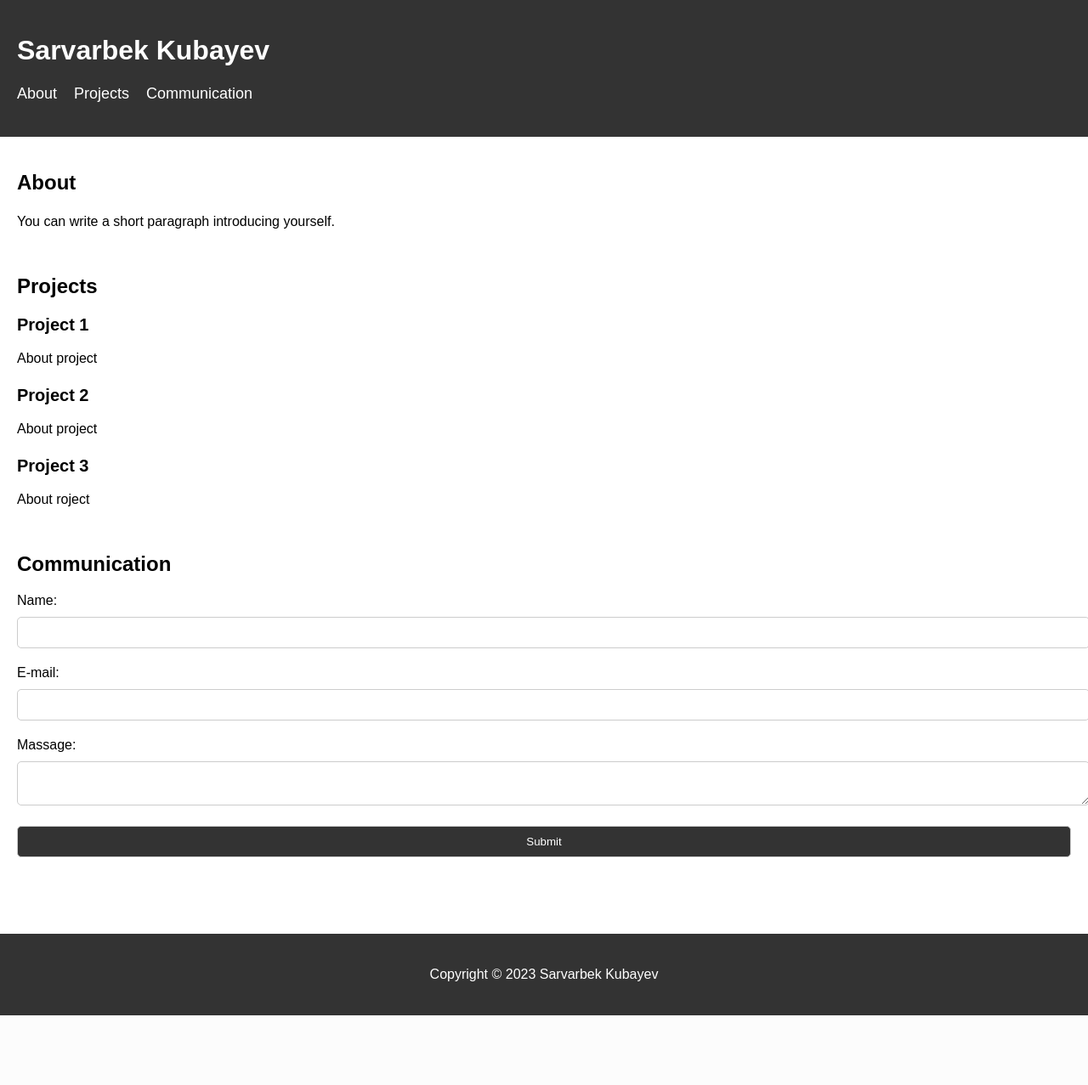
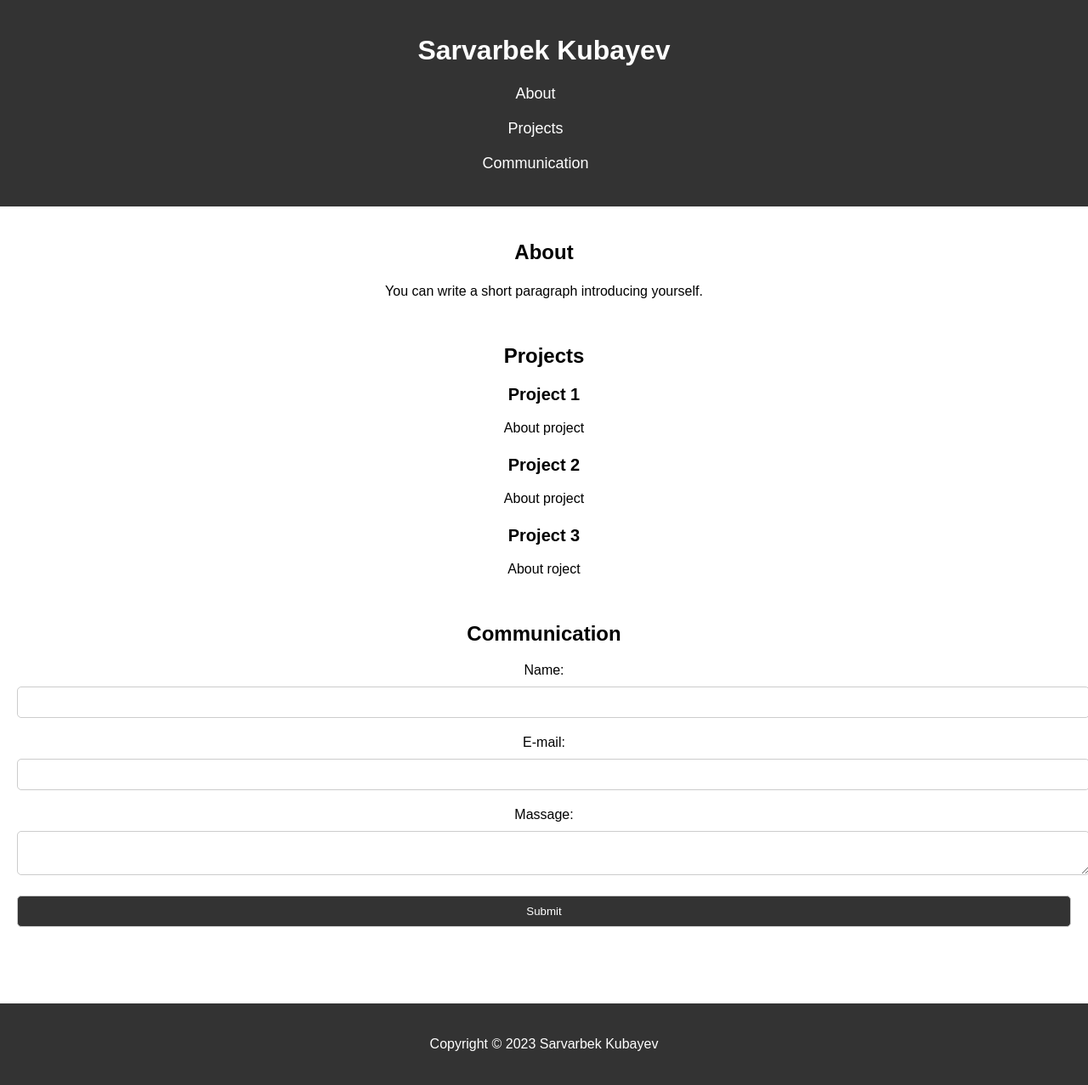
Before and after one commit to KubayevSarvarbek/Django_Template, a Django app: page / in a window 1280 px wide. Shown: the whole page at 85% size. Before the commit the page ends 1195 px from the top, so only its background shows below. Run offline with Django 4.2, Linux system fonts and the light colour scheme.

Commit message:
Update home.css

```diff
--- a/static/css/home.css
+++ b/static/css/home.css
@@ -3,6 +3,7 @@ body {
 	font-family: Arial, sans-serif;
 	margin: 0;
 	padding: 0;
+	text-align: center;
    }
 
    header {
@@ -15,7 +16,6 @@ body {
 	list-style: none;
 	margin: 0;
 	padding: 0;
-	display: flex;
    }
 
    nav li {
```
